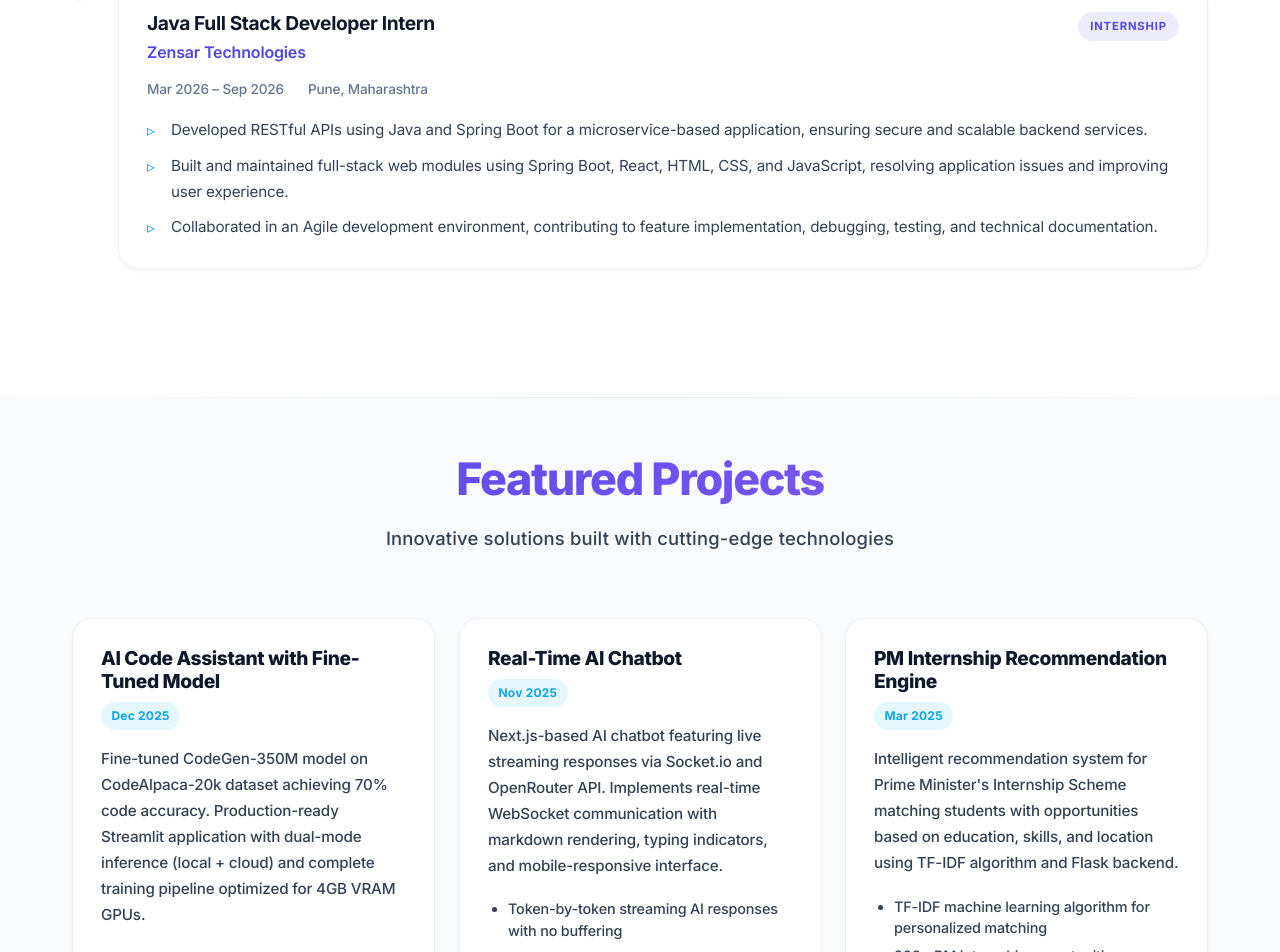
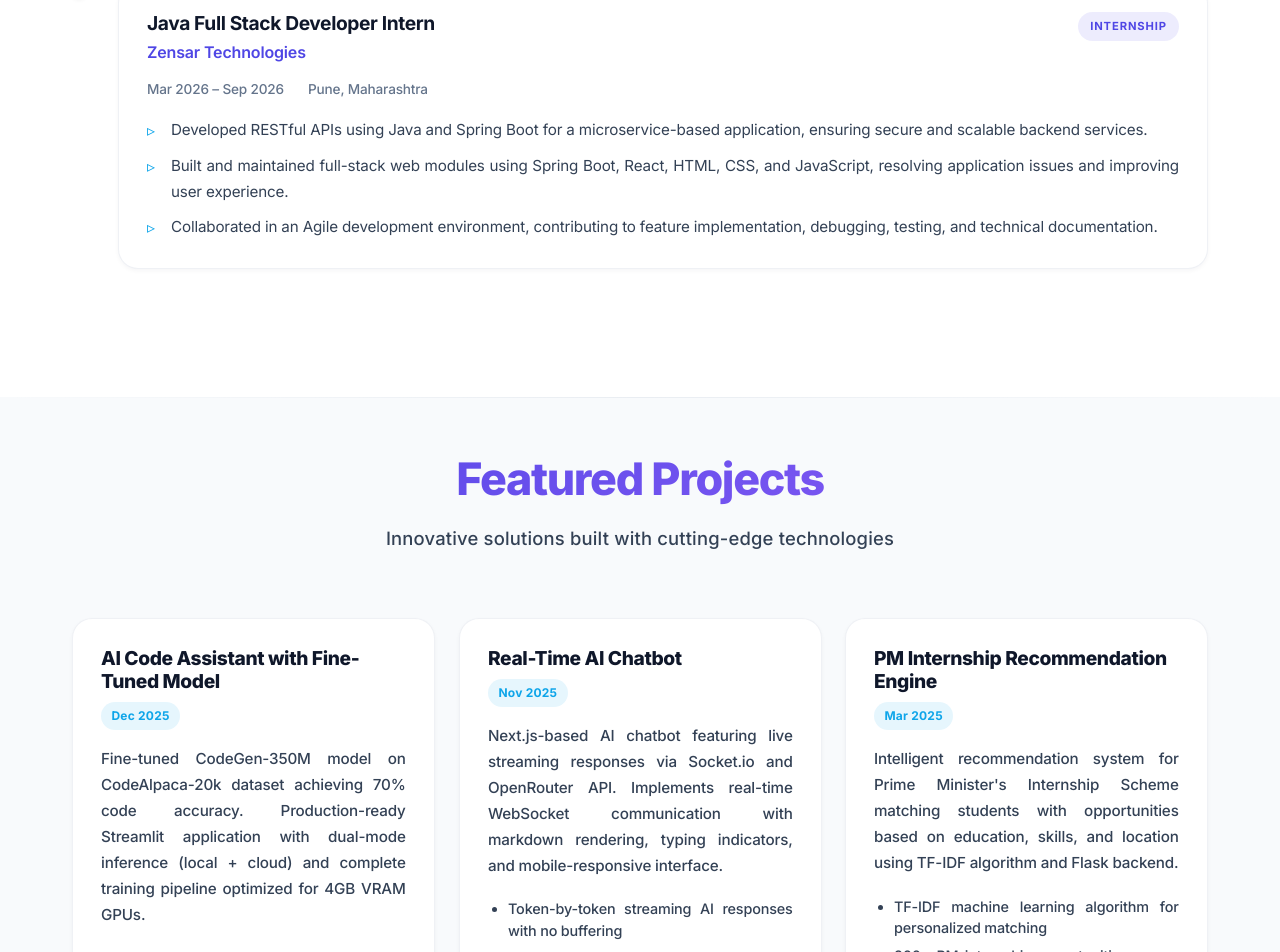
Before and after one commit to shreyasraut0707/Portfolio, a React (Vite) app: page / in a window 1280 px wide. Shown: the part 2299-3251 px from the top of the page. Built offline with nearby package versions, Linux system fonts and the light colour scheme.

Commit message:
UI: Justify text across Experience, Projects, and Publications sections

```diff
--- a/src/styles/Experience.css
+++ b/src/styles/Experience.css
@@ -152,6 +152,7 @@
   color: var(--text-secondary);
   line-height: 1.7;
   font-size: 0.95rem;
+  text-align: justify;
 }
 
 .experience-description li::before {
--- a/src/styles/Projects.css
+++ b/src/styles/Projects.css
@@ -106,6 +106,7 @@
   font-size: 0.95rem;
   line-height: 1.7;
   margin-bottom: 1.25rem;
+  text-align: justify;
 }
 
 .project-highlights {
@@ -122,6 +123,7 @@
   font-size: 0.9rem;
   color: var(--text-secondary);
   line-height: 1.5;
+  text-align: justify;
 }
 
 .project-technologies {
--- a/src/styles/Publications.css
+++ b/src/styles/Publications.css
@@ -92,6 +92,7 @@
   color: var(--text-secondary);
   line-height: 1.6;
   margin: 0;
+  text-align: justify;
 }
 
 .pub-authors p {
```
